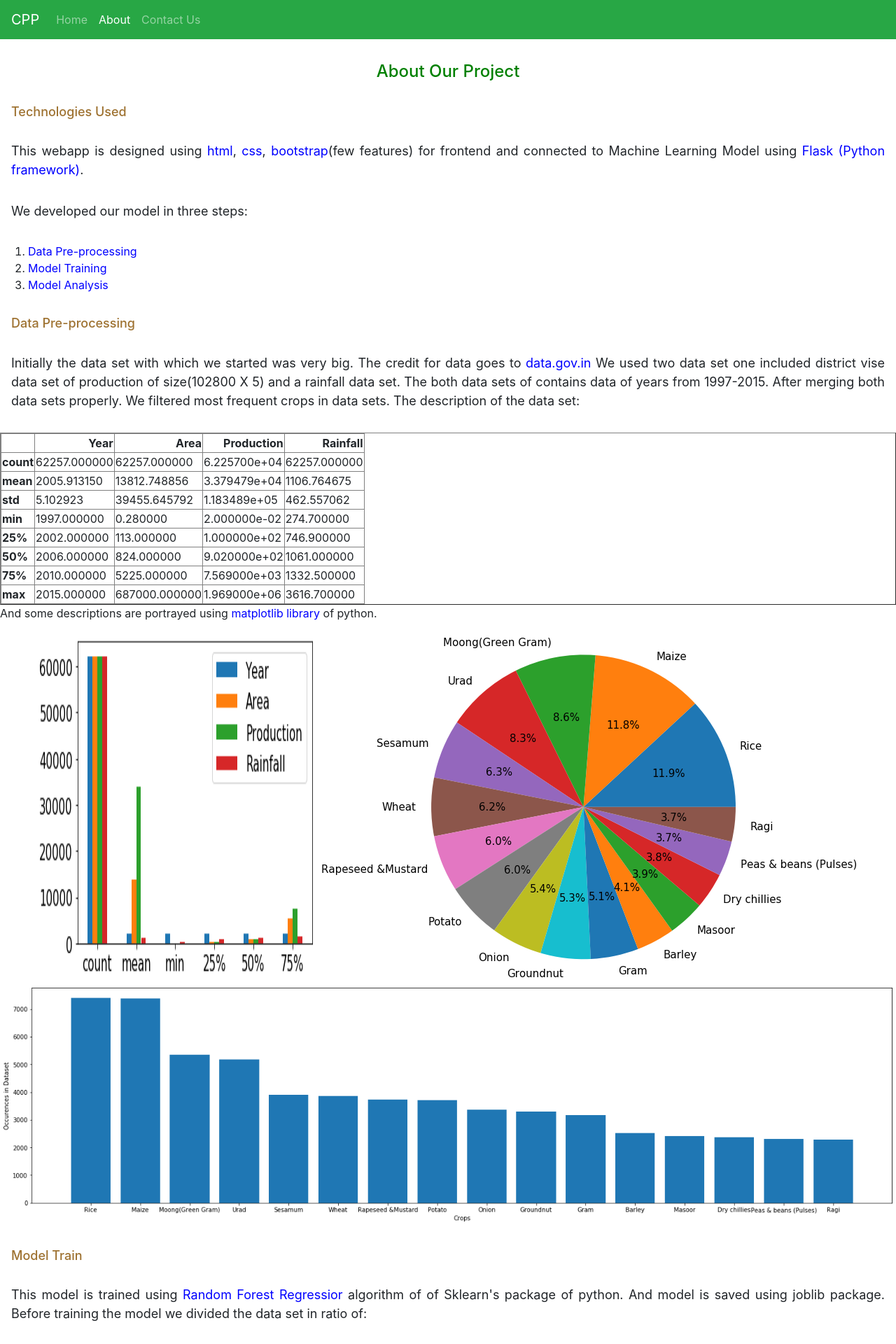
After one commit to shubham-yadav-git/crop-production-predictor, a Flask app: page /about in a window 1280 px wide. The commit adds this page. Shown: the top 1920 px of the page at 70% size. Run offline with Flask 2, Linux system fonts and the light colour scheme; parts of the project's set-up code (start-up, migrations or seed data) failed here and were passed over; some libraries are stand-ins or nearby versions.

Commit message:
About Page Added

```diff
--- a/app.py
+++ b/app.py
@@ -14,26 +14,13 @@ for i in input_features:
     features_dict[i] = 0
 
 
-@app.route('/')
-def home():
-    return render_template("index.html")
+def calculate(year, area, crop, rainfall, state, season):
 
+    features_dict[state] = 1
+    features_dict[crop] = 1
+    features_dict[season] = 1
 
-@app.route('/predict', methods=["POST"])
-def predict():
-    # for rendering results in html gui
-    # noinspection PyBroadException
-    try:
-        year = request.form["year"]
-        area = request.form["area"]
-        crop = request.form["crop_name"]
-        rainfall = request.form["rain"]
-        state = request.form["state"]
-        season =request.form["season"]
-
-        features_dict[state]=1
-        features_dict[crop]=1
-        features_dict[season]=1
+    if year >= 1997 and area > 0 and rainfall > 0:
 
         output = model.predict([[year, area, rainfall, features_dict["ap"], features_dict["bihar"],
                                  features_dict["chattisgarh"], features_dict["hp"], features_dict["jk"],
@@ -49,13 +36,56 @@ def predict():
                                  features_dict["potato"], features_dict["ragi"], features_dict["rapeseed"],
                                  features_dict["rice"],
                                  features_dict["sesamum"], features_dict["urad"], features_dict["wheat"]]])
-        output = round(output[0], 2)
+        output ="The expected production is : " +str(round(output[0], 2))+" tons"
+        cls="alert alert-success"
+    else:
+        output = "Please provide valid values. (Year>1997 Rainfall>0 and Area>0)"
+        cls = "alert alert-danger"
 
-        # output = features_dict
-        return render_template("index.html", output="The expected yield is : " + format(output) + " tons")
+    return output, cls
+
+
+@app.route('/')
+def home():
+    return render_template("index.html")
+
+
+@app.route('/about')
+def about():
+    return render_template("about.html")
+
+
+@app.route('/contact')
+def contact():
+    return render_template("contactus.html")
+
+
+@app.route('/predict', methods=["POST"])
+def predict():
+    # for rendering results in html gui
+    # noinspection PyBroadException
+    try:
+        year = int(request.form["year"])
+        area = int(request.form["area"])
+        crop = request.form["crop_name"]
+        rainfall = int(request.form["rain"])
+        state = request.form["state"]
+        season =request.form["season"]
+
+        output, cls = calculate(year, area, crop, rainfall, state, season)
+
+        return render_template("index.html", output=format(output), cls=format(cls))
 
     except:
-        return render_template("index.html", output="Please provide valid inputs:")
+        return render_template("index.html", output="Please provide valid values. (Year>1997 Rainfall>0 and Area>0)")
+
+
+@app.route('/api', methods=["GET"])
+def api(year, area, crop, rainfall, state, season):
+    output = calculate(year, area, crop, rainfall, state, season)
+
+
+    return jsonify(output)
 
 
 if __name__ == "__main__":
--- /dev/null
+++ b/templates/about.html
@@ -0,0 +1,235 @@
+<!doctype html>
+<html lang="en">
+
+<head>
+    <!-- Required meta tags -->
+    <meta charset="utf-8">
+    <meta name="viewport" content="width=device-width, initial-scale=1, shrink-to-fit=no">
+
+    <!-- Bootstrap CSS -->
+    <link rel="stylesheet" href="https://stackpath.bootstrapcdn.com/bootstrap/4.3.1/css/bootstrap.min.css" integrity="sha384-ggOyR0iXCbMQv3Xipma34MD+dH/1fQ784/j6cY/iJTQUOhcWr7x9JvoRxT2MZw1T" crossorigin="anonymous">
+
+    <title>About</title>
+
+    <style>
+        .head {
+            text-align: center;
+            color: green;
+            margin: 2rem;
+            font-size: xx-large;
+        }
+
+        .subhead {
+            color: rgba(136, 82, 2, 0.815);
+            font-size: large;
+            margin: 2rem 1rem;
+        }
+
+        a {
+            /* text-decoration-style: none; */
+            color: blue;
+        }
+
+        .img-container {
+            display: flex;
+            flex-wrap: wrap;
+            justify-content: center;
+            margin-bottom: 2rem;
+        }
+
+        .para-container {
+            text-align: justify;
+            font-size: large;
+            margin-bottom: 2rem;
+            margin: 2rem 1rem;
+        }
+
+        footer {
+            /* position: absolute; */
+            left: 0;
+            bottom: 0;
+            padding: 2rem;
+            width: 100%;
+            text-align: center;
+            padding: 3px;
+            display: flex-box;
+            background-color: rgba(12, 236, 23, 0);
+            color: black;
+        }
+    </style>
+</head>
+
+<body>
+    <nav class="navbar navbar-expand-lg navbar-dark bg-success">
+        <a class="navbar-brand" href="/">CPP</a>
+        <button class="navbar-toggler" type="button" data-toggle="collapse" data-target="#navbarNavAltMarkup" aria-controls="navbarNavAltMarkup" aria-expanded="false" aria-label="Toggle navigation">
+        <span class="navbar-toggler-icon"></span>
+    </button>
+        <div class="collapse navbar-collapse" id="navbarNavAltMarkup">
+            <div class="navbar-nav">
+                <a class="nav-item nav-link " href="/">Home <span class="sr-only">(current)</span></a>
+                <a class="nav-item nav-link active" href="/about">About</a>
+                <a class="nav-item nav-link" href="/contact">Contact Us</a>
+            </div>
+        </div>
+    </nav>
+
+    <div id="head" name="head" class="head">
+        <h4> About Our Project</h4>
+    </div>
+
+    <div class="content">
+        <h4 class="subhead">Technologies Used</h4>
+        <p id="content" name="content" class="para-container">This webapp is designed using <a href="https://www.w3schools.com/html/html_intro.asp">html</a>,<a href="https://www.w3schools.com/css/css_intro.asp"> css</a>, <a href="https://getbootstrap.com/">bootstrap</a>(few features) for frontend and connected
+            to Machine Learning Model using <a href="https://flask.palletsprojects.com/en/1.1.x/"> Flask (Python framework)</a>. </p>
+    </div>
+    </details>
+
+    <div class="content">
+
+        <p class="para-container">
+            We developed our model in three steps:
+            <ol>
+
+                <li>
+                    <a href="#data-pre">Data Pre-processing</a>
+                </li>
+
+
+                <li>
+                    <a href="#model-train">Model Training</a>
+                </li>
+
+
+                <li>
+                    <a href="#model-test">Model Analysis </a>
+                </li>
+
+            </ol>
+        </p>
+    </div>
+
+
+    <div id="data-pre">
+        <h4 class="subhead">Data Pre-processing</h4>
+        <p class="para-container">
+            Initially the data set with which we started was very big. The credit for data goes to <a href="https://data.gov.in/">data.gov.in</a> We used two data set one included district vise data set of production of size(102800 X 5) and a rainfall
+            data set. The both data sets of contains data of years from 1997-2015. After merging both data sets properly. We filtered most frequent crops in data sets. The description of the data set:
+            <table border="1" class="table-responsive">
+                <thead>
+                    <tr style="text-align: right;">
+                        <th></th>
+                        <th>Year</th>
+                        <th>Area</th>
+                        <th>Production</th>
+                        <th>Rainfall</th>
+                    </tr>
+                </thead>
+                <tbody>
+                    <tr>
+                        <th>count</th>
+                        <td>62257.000000</td>
+                        <td>62257.000000</td>
+                        <td>6.225700e+04</td>
+                        <td>62257.000000</td>
+                    </tr>
+                    <tr>
+                        <th>mean</th>
+                        <td>2005.913150</td>
+                        <td>13812.748856</td>
+                        <td>3.379479e+04</td>
+                        <td>1106.764675</td>
+                    </tr>
+                    <tr>
+                        <th>std</th>
+                        <td>5.102923</td>
+                        <td>39455.645792</td>
+                        <td>1.183489e+05</td>
+                        <td>462.557062</td>
+                    </tr>
+                    <tr>
+                        <th>min</th>
+                        <td>1997.000000</td>
+                        <td>0.280000</td>
+                        <td>2.000000e-02</td>
+                        <td>274.700000</td>
+                    </tr>
+                    <tr>
+                        <th>25%</th>
+                        <td>2002.000000</td>
+                        <td>113.000000</td>
+                        <td>1.000000e+02</td>
+                        <td>746.900000</td>
+                    </tr>
+                    <tr>
+                        <th>50%</th>
+                        <td>2006.000000</td>
+                        <td>824.000000</td>
+                        <td>9.020000e+02</td>
+                        <td>1061.000000</td>
+                    </tr>
+                    <tr>
+                        <th>75%</th>
+                        <td>2010.000000</td>
+                        <td>5225.000000</td>
+                        <td>7.569000e+03</td>
+                        <td>1332.500000</td>
+                    </tr>
+                    <tr>
+                        <th>max</th>
+                        <td>2015.000000</td>
+                        <td>687000.000000</td>
+                        <td>1.969000e+06</td>
+                        <td>3616.700000</td>
+                    </tr>
+                </tbody>
+            </table>
+
+            And some descriptions are portrayed using <a href="https://matplotlib.org/">matplotlib library</a> of python.
+        </p>
+        <div class="img-container">
+            <img class="img-fluid" src="{{url_for('static', filename='desc2.png')}}">
+            <img class="img-fluid" src="{{url_for('static', filename='crops.png')}}">
+            <img class="img-fluid" src="{{url_for('static', filename='cropscount.png')}}">
+
+        </div>
+
+    </div>
+
+
+    <div id="model-train">
+        <h4 class="subhead">Model Train</h4>
+        <p class="para-container">
+            This model is trained using <a href="https://scikit-learn.org/stable/modules/generated/sklearn.ensemble.RandomForestRegressor.html"> Random Forest Regressior </a> algorithm of of Sklearn's package of python. And model is saved using joblib
+            package. Before training the model we divided the data set in ratio of:
+        </p>
+        <div class="img-container"> <img class="img-fluid" src="{{url_for('static', filename='traintest.png')}}">
+        </div>
+    </div>
+
+    <div id="model-test">
+        <h4 class="subhead"> Model Analysis</h4>
+        <p class="para-container">
+            Then model is tested on test data set. The accuracy score of the model is 96.701% and difference of actual and predicted values on some test data shown in below graphs:
+        </p>
+        <div class="img-container">
+            <img class="img-fluid" src="{{url_for('static', filename='actpred.png')}}">
+            <img class="img-fluid" src="{{url_for('static', filename='actpredscatter.png')}}">
+
+
+        </div>
+    </div>
+
+    <!-- Optional JavaScript -->
+    <!-- jQuery first, then Popper.js, then Bootstrap JS -->
+    <script src="https://code.jquery.com/jquery-3.3.1.slim.min.js" integrity="sha384-q8i/X+965DzO0rT7abK41JStQIAqVgRVzpbzo5smXKp4YfRvH+8abtTE1Pi6jizo" crossorigin="anonymous"></script>
+    <script src="https://cdnjs.cloudflare.com/ajax/libs/popper.js/1.14.7/umd/popper.min.js" integrity="sha384-UO2eT0CpHqdSJQ6hJty5KVphtPhzWj9WO1clHTMGa3JDZwrnQq4sF86dIHNDz0W1" crossorigin="anonymous"></script>
+    <script src="https://stackpath.bootstrapcdn.com/bootstrap/4.3.1/js/bootstrap.min.js" integrity="sha384-JjSmVgyd0p3pXB1rRibZUAYoIIy6OrQ6VrjIEaFf/nJGzIxFDsf4x0xIM+B07jRM" crossorigin="anonymous"></script>
+</body>
+
+<footer>
+
+    <p><a href="mailto:shubhamskyjnp@gmail.com">@copyright Crop Production Predictor</a></p>
+</footer>
+
+</html>
```
Also changed, not shown: static/desktop.ini (added, +7 -0 lines), templates/aboutback.html (added, +90 -0 lines), templates/c.html (added, +94 -0 lines), templates/contactus.html (added, +87 -0 lines), templates/index.html (+38 -48 lines), static/7.jpg (added), static/9.jpg (added), static/ab1.jpg (added), static/ab2.jpg (added), static/ab3.jpg (added), static/actpred.png (added), static/actpredscatter.png (added), static/crops.png (added), static/cropscount.png (added), 4 more files.
